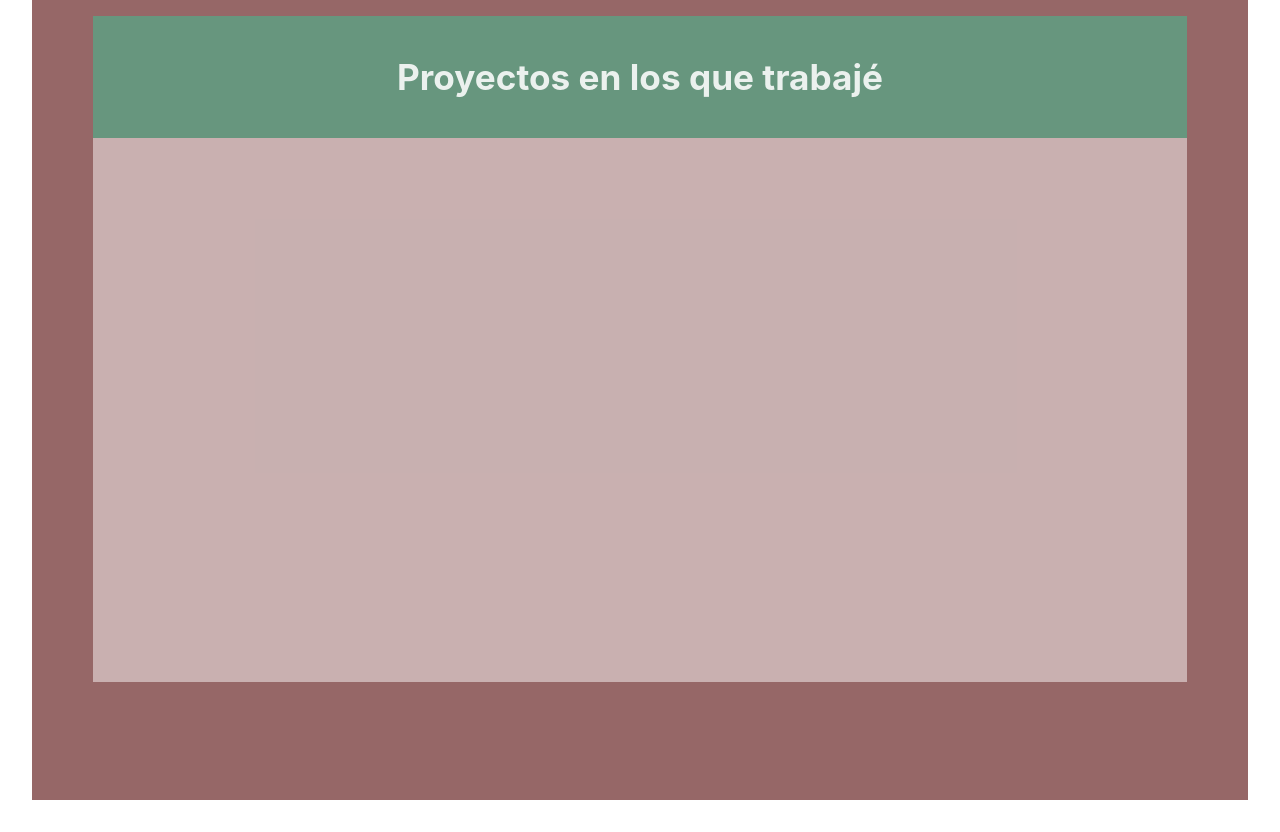
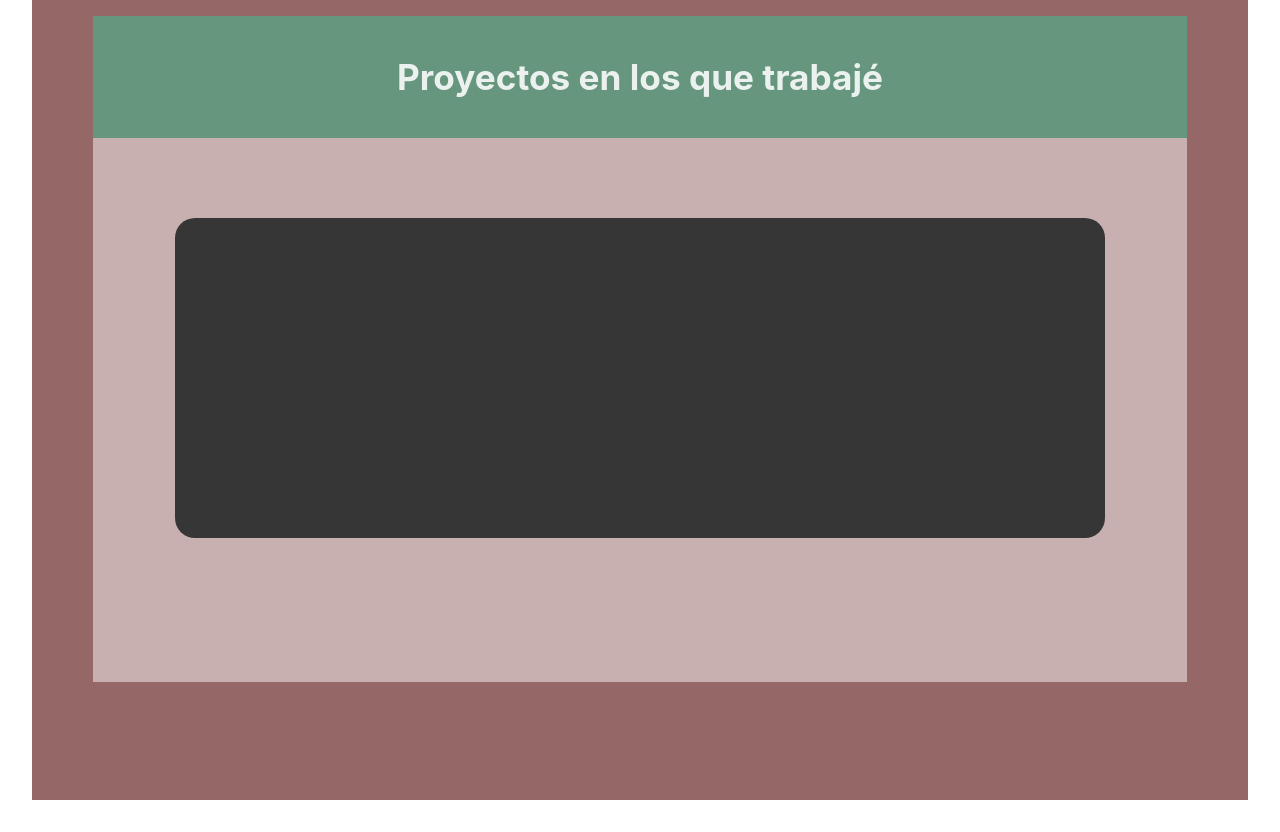
Before and after one commit to agustinfraile/Portfolio, a React (Vite) app: page / in a window 1280 px wide. Shown: the part 1560-2392 px from the top of the page. Built offline with nearby package versions, Linux system fonts and the light colour scheme.

Commit message:
empezando componente de carrusel

```diff
--- /dev/null
+++ b/src/components/CardProject/CardProject.css
@@ -0,0 +1,7 @@
+.card_cnt {
+    background-color: #363636;
+    width: 85%;
+    height: 20em;
+    margin: 0 auto;
+    border-radius: 20px;
+}
--- /dev/null
+++ b/src/components/CardProject/CardProject.jsx
@@ -0,0 +1,12 @@
+import React from 'react';
+import './CardProject.css';
+
+const CardProject = () => {
+  return (
+    <div className='card_cnt'>
+
+    </div>
+  )
+}
+
+export default CardProject
--- a/src/pages/Projects/Projects.css
+++ b/src/pages/Projects/Projects.css
@@ -7,6 +7,7 @@
     padding-top: 1em;
 }
 
+/* CONTENEDOR PARA EL TITULO */
 .project-cnt_title {
     background-color: rgb(103, 150, 126);
     width: 90%;
@@ -15,14 +16,17 @@
     padding: 2.5em 0;
 }
 
+/* ESTILOS PARA EL TITULO */
 .project-cnt_title h3 {
     font-size: 2.2em;
     text-align: center;
 }
 
+/* CONTENEDOR PARA EL CARRUSEL */
 .project-cnt_carrousel {
     background-color: rgba(255, 255, 255, 0.48);
     width: 90%;
+    height: 68vh;
     margin: 0 auto;
-    height: 68vh;
+    padding-top: 5em;
 }
--- a/src/pages/Projects/Projects.jsx
+++ b/src/pages/Projects/Projects.jsx
@@ -1,4 +1,5 @@
 import React from 'react';
+import CardProject from '../../components/CardProject/CardProject';
 import './Projects.css';
 
 const Projects = () => {
@@ -10,7 +11,7 @@ const Projects = () => {
             </h3>
         </div>
         <div className='project-cnt_carrousel'>
-
+            <CardProject />
         </div>
     </div>
   )
```
